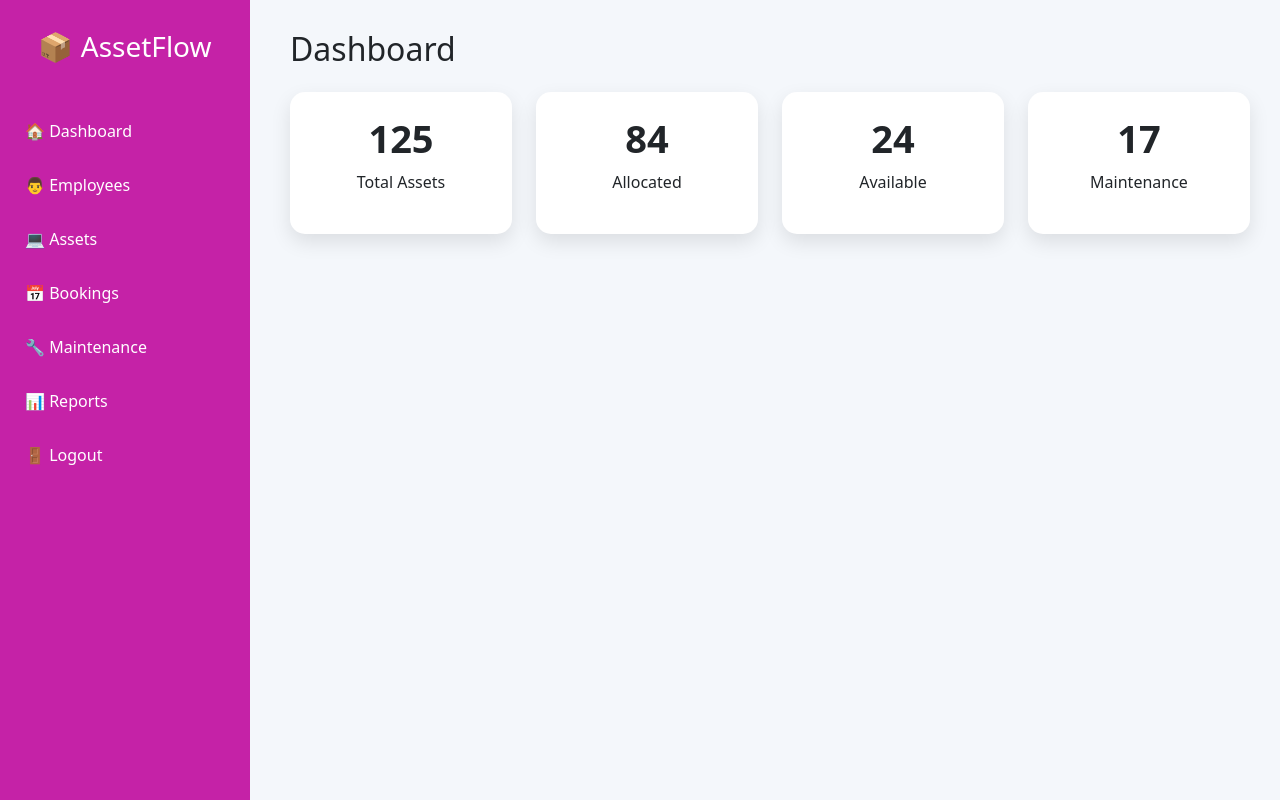
After one commit to thommandrugurusaijyotheeswar/AssetFlow-Odoo-Hackathon-2026, a Flask app: page /dashboard in a window 1280 px wide. The commit adds this page. Run offline with Flask 3, Linux system fonts and the light colour scheme.

Commit message:
Added dashboard UI with sidebar

```diff
--- a/app/routes.py
+++ b/app/routes.py
@@ -1,7 +1,15 @@
-from flask import Blueprint, render_template
+from flask import Blueprint, render_template, redirect
 
 main = Blueprint("main", __name__)
 
 @main.route("/")
-def home():
+def login():
     return render_template("index.html")
+
+@main.route("/dashboard")
+def dashboard():
+    return render_template("dashboard.html")
+
+@main.route("/login")
+def login_redirect():
+    return redirect("/dashboard")
--- /dev/null
+++ b/templates/dashboard.html
@@ -0,0 +1,140 @@
+<!DOCTYPE html>
+<html lang="en">
+<head>
+    <meta charset="UTF-8">
+    <meta name="viewport" content="width=device-width, initial-scale=1.0">
+    <title>AssetFlow Dashboard</title>
+
+    <link href="https://cdn.jsdelivr.net/npm/bootstrap@5.3.3/dist/css/bootstrap.min.css" rel="stylesheet">
+
+    <style>
+        body{
+            background:#f4f7fb;
+        }
+
+        .sidebar{
+            width:250px;
+            height:100vh;
+            background:#c522a7;
+            color:white;
+            position:fixed;
+            padding-top:30px;
+        }
+
+        .sidebar h3{
+            text-align:center;
+            margin-bottom:40px;
+        }
+
+        .sidebar a{
+            display:block;
+            color:white;
+            text-decoration:none;
+            padding:15px 25px;
+        }
+
+        .sidebar a:hover{
+            background:#65146c;
+        }
+
+        .content{
+            margin-left:260px;
+            padding:30px;
+        }
+
+        .card{
+            border:none;
+            border-radius:15px;
+            box-shadow:0 8px 20px rgba(0,0,0,.1);
+        }
+
+        .card h2{
+            font-size:38px;
+            font-weight:bold;
+        }
+    </style>
+
+</head>
+
+<body>
+
+<div class="sidebar">
+
+<h3>📦 AssetFlow</h3>
+
+<a href="#">🏠 Dashboard</a>
+
+<a href="#">👨 Employees</a>
+
+<a href="#">💻 Assets</a>
+
+<a href="#">📅 Bookings</a>
+
+<a href="#">🔧 Maintenance</a>
+
+<a href="#">📊 Reports</a>
+
+<a href="#">🚪 Logout</a>
+
+</div>
+
+<div class="content">
+
+<h2 class="mb-4">Dashboard</h2>
+
+<div class="row">
+
+<div class="col-md-3">
+
+<div class="card p-4 text-center">
+
+<h2>125</h2>
+
+<p>Total Assets</p>
+
+</div>
+
+</div>
+
+<div class="col-md-3">
+
+<div class="card p-4 text-center">
+
+<h2>84</h2>
+
+<p>Allocated</p>
+
+</div>
+
+</div>
+
+<div class="col-md-3">
+
+<div class="card p-4 text-center">
+
+<h2>24</h2>
+
+<p>Available</p>
+
+</div>
+
+</div>
+
+<div class="col-md-3">
+
+<div class="card p-4 text-center">
+
+<h2>17</h2>
+
+<p>Maintenance</p>
+
+</div>
+
+</div>
+
+</div>
+
+</div>
+
+</body>
+</html>
--- a/templates/index.html
+++ b/templates/index.html
@@ -78,9 +78,9 @@
                 placeholder="Enter Password">
         </div>
 
-        <button class="btn btn-primary">
+        <a href="/dashboard" class="btn btn-primary w-100">
             Login
-        </button>
+        </a>
 
     </form>
 
```
